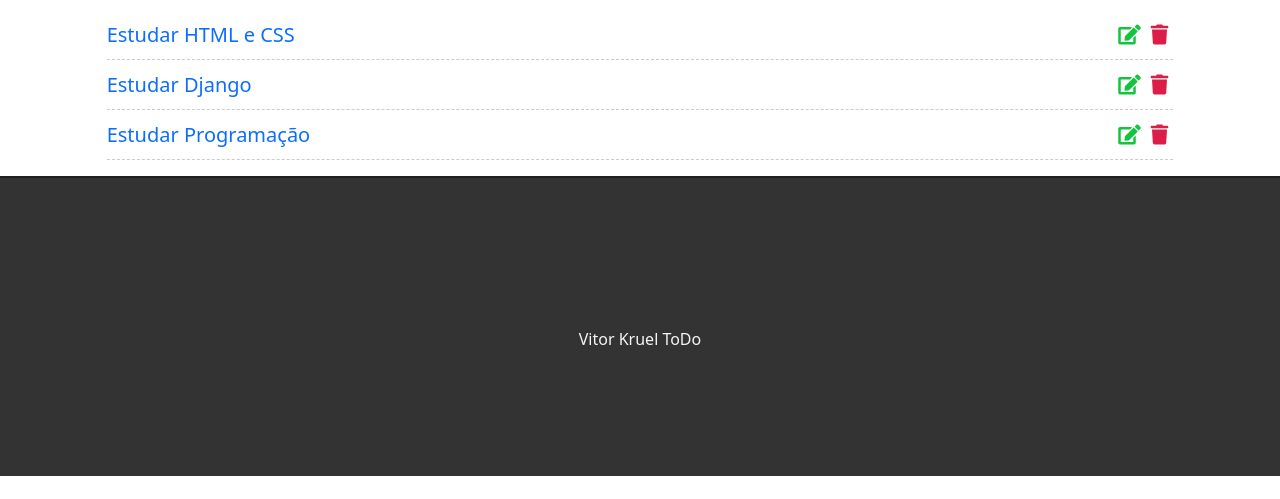
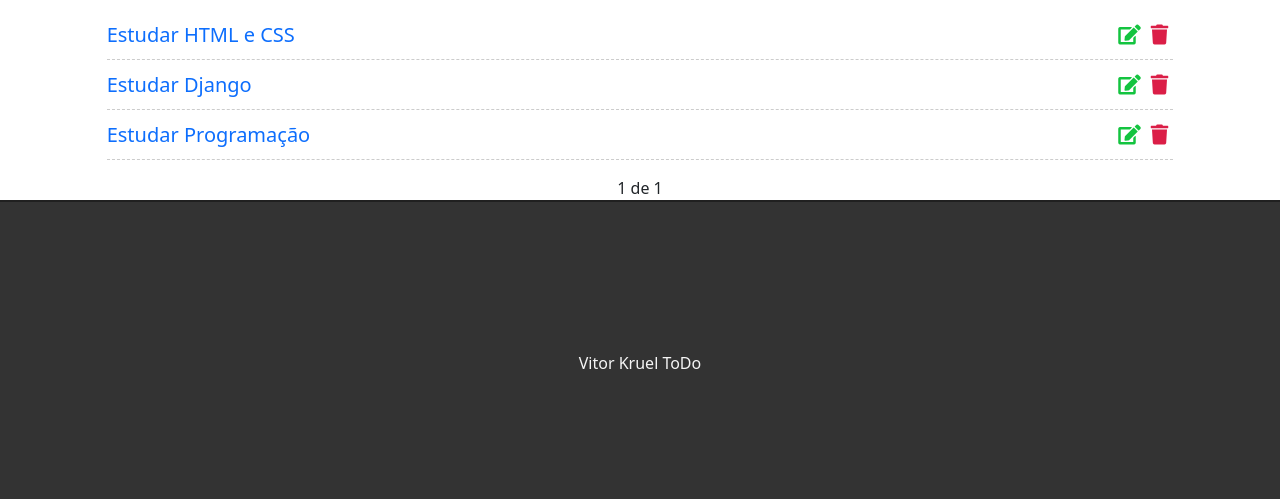
Before and after one commit to VitorKruel102/ToDo-List, a Django app: page / in a window 1280 px wide. Shown: the part 191-690 px from the top of the page. Run offline with Django 3.2, Linux system fonts and the light colour scheme; data comes from the database, SQL or seed files in the repository; both versions use the stored data as it was after the commit; some libraries are stand-ins or nearby versions.

Commit message:
Trabalhando paginação.

```diff
--- a/tasks/static/css/style.css
+++ b/tasks/static/css/style.css
@@ -127,3 +127,30 @@ footer p {
     top: 50%;
     position: relative;
 }
+
+/* MESSEGES */
+
+ul.messages {
+    padding: 0%;
+}
+
+ul.messages li {
+    list-style: none;
+}
+
+/* Paginação */
+
+.pagination {
+    margin-bottom: 0%;
+}
+
+.step-links {
+    position: relative;
+    margin-left: auto;
+    margin-right: auto;
+}
+
+.step-links .current {
+    margin-left: 5px;
+    margin-right: 5px;
+}
--- a/tasks/static/js/scripts.js
+++ b/tasks/static/js/scripts.js
@@ -1 +1,18 @@
-console.log('funcionou!')
+$( document ).ready(function() {
+
+    var deleteBtn = $('.delete-btn');
+
+    $(deleteBtn).on('click', function(e) {
+
+        e.preventDefault();
+
+        var delLink = $(this).attr('href');
+        var result = confirm('Quer deletar esta tarefa?');
+
+        if(result) {
+            window.location.href = delLink;
+        }
+
+    });
+
+})
--- a/tasks/templates/base.html
+++ b/tasks/templates/base.html
@@ -41,6 +41,8 @@
     </div>
 
     <script src="https://cdn.jsdelivr.net/npm/bootstrap@5.2.3/dist/js/bootstrap.min.js" integrity="sha384-cuYeSxntonz0PPNlHhBs68uyIAVpIIOZZ5JqeqvYYIcEL727kskC66kF92t6Xl2V" crossorigin="anonymous"></script>
+    <script src="https://code.jquery.com/jquery-1.9.1.js"></script>
     <script src="{% static 'js/scripts.js' %}"></script>
+
 </body>
 </html>
--- a/tasks/templates/tasks/list.html
+++ b/tasks/templates/tasks/list.html
@@ -16,15 +16,39 @@
             <i class="fas fa-search"></i>
         </div>
     </div>
+    {% if messages %}
+        <ul class="messages">
+            {% for message in messages %}
+                <li {% if message.tags %} class="alert alert-{{message.tags}}"{% endif %}>{{message}}
+
+                </li>
+            {% endfor %}
+        </ul>
+    {% endif%}
 
     <ul class="task-list">
         {% for task in tasks %}
         <li class="task-item">
             <span><a href="task/{{task.id}}">{{task.title}}</a></span>
-            <span><i class="fas fa-trash"></i></span>
+            <a href="delete/{{task.id}}" class="delete-btn"><span><i class="fas fa-trash"></i></span></a>
             <a href="edit/{{task.id}}"><span><i class="fas fa-edit"></i></span></a>
         </li>
         {% endfor %}
     </ul>
+    <div class="pagination">
+        <span class="step-links">
+            {% if tasks.has_previous %}
+                <a href="?page={{ tasks.previous_page_number }}"> <i class="fas fa-arrow-left"></i></a>
+            {% endif %}
+
+            <span class="current">
+                {{ tasks.number }} de {{ tasks.paginator.num_pages }}
+            </span>
+
+            {% if tasks.has_next %}
+                <a href="?page={{ tasks.next_page_number }}"> <i class="fas fa-arrow-right"></i></a>
+            {% endif %}
+        </span>
+    </div>
 </div>
 {% endblock %}
--- a/tasks/urls.py
+++ b/tasks/urls.py
@@ -1,12 +1,13 @@
 from django.urls import path
 
-from tasks.views import helloWorld, taskList, taskView, yourName, newTask, editTask
+from tasks.views import helloWorld, taskList, taskView, yourName, newTask, editTask, deleteTask
 
 urlpatterns = [
     path('helloWorld/', helloWorld),
     path('', taskList, name='task-list'),
     path('task/<int:id>', taskView, name='task-list'),
     path('newtask/', newTask, name='new-task'),
-    path('edit/<int:id>', editTask, name='edit'), #O Id é utilizado para mostar os dados atuais para saber o que vai editar.
+    path('edit/<int:id>', editTask, name='edit-task'), #O Id é utilizado para mostar os dados atuais para saber o que vai editar.
+    path('delete/<int:id>', deleteTask, name='delete-task'),
     path('yourname/<str:name>', yourName, name='your-name')
 ]
--- a/tasks/views.py
+++ b/tasks/views.py
@@ -1,11 +1,19 @@
 from django.shortcuts import render, get_object_or_404, redirect
+from django.core.paginator import Paginator
 from django.http import HttpResponse
+from django.contrib import messages
+
 
 from .models import Task
 from .forms import TaskForm
 
 def taskList(request):
-    tasks = Task.objects.all().order_by('-created_at')
+    tasks_list = Task.objects.all().order_by('-created_at')
+
+    paginator = Paginator(tasks_list, 3)
+    page = request.GET.get('page')
+    tasks = paginator.get_page(page)
+
     return render(request, 'tasks/list.html', {'tasks': tasks})
 
 def taskView(request, id):
@@ -42,6 +50,18 @@ def editTask(request, id):
     else:
         return render(request, 'tasks/edittask.html', {'form': form, 'task': task})
 
+
+
+def deleteTask(request, id):
+    task = get_object_or_404(Task, pk=id)
+    task.delete()
+
+    messages.info(request, 'Tarefa deletada com sucesso.')
+
+    return redirect('/')
+
+
+
 def helloWorld(request):
     return HttpResponse('Hello World')
 
```
Also changed, not shown: db.sqlite3.
